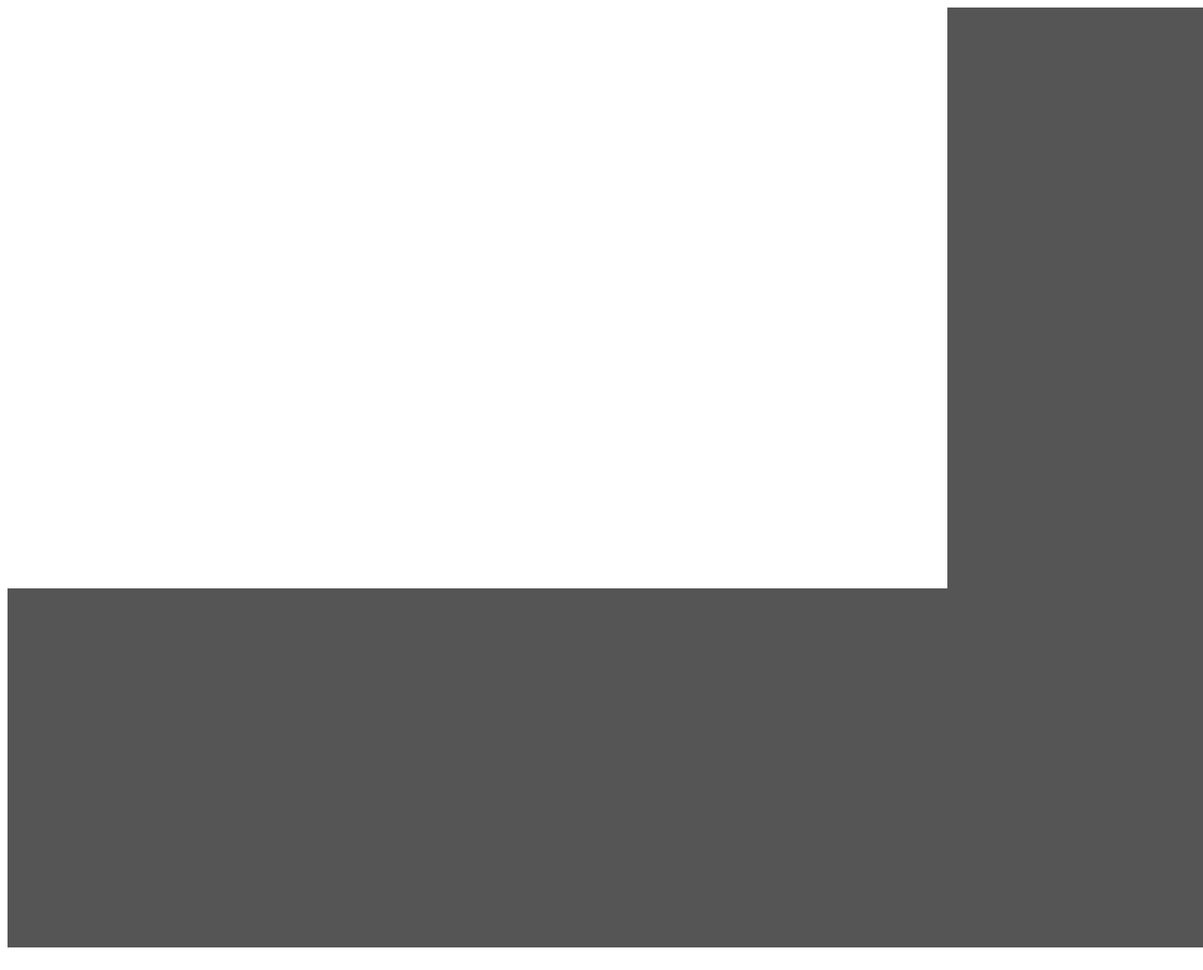
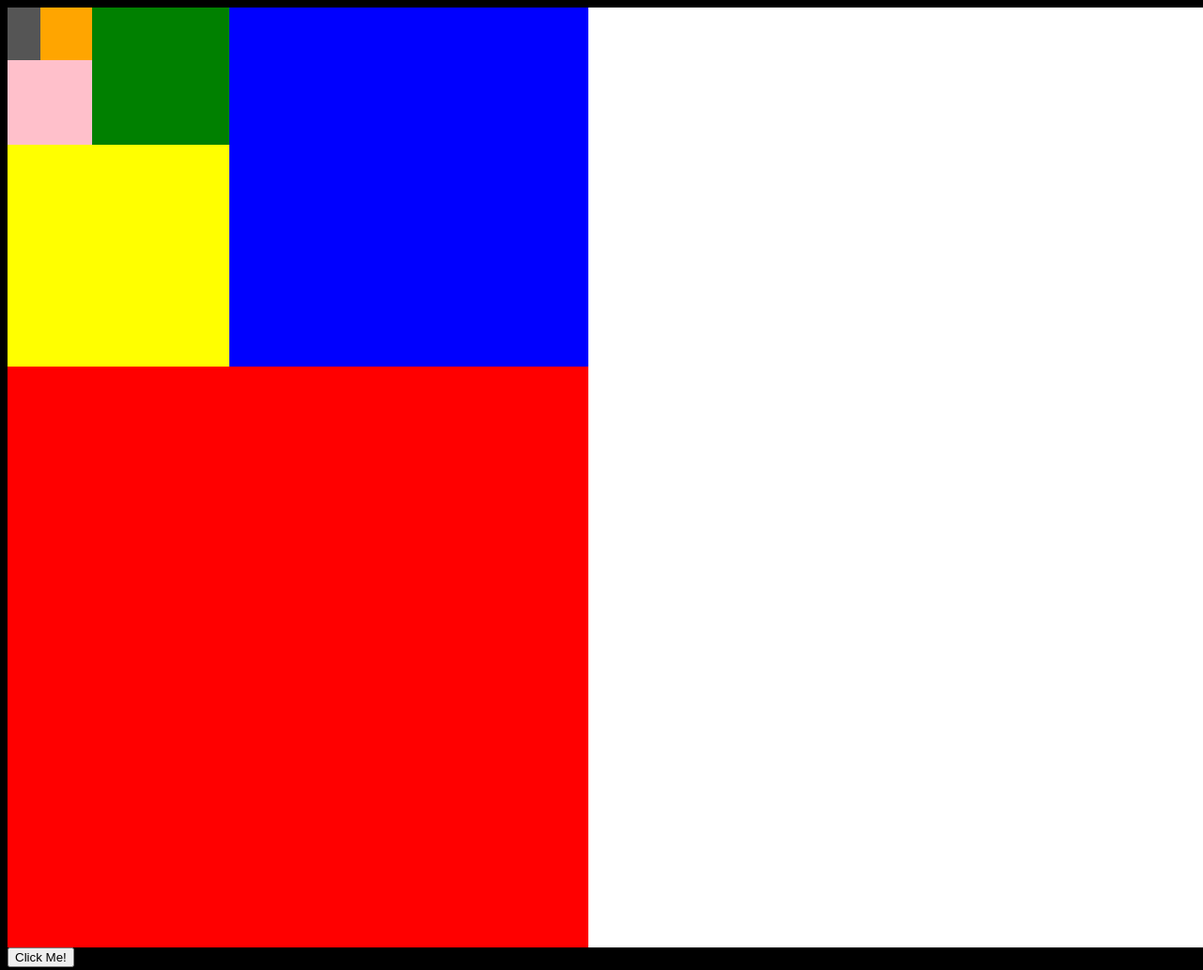
Before and after one commit to rajulapudi/THS-TASKS, a plain HTML site: page week2tasks/goldenratio/index.html in a window 1280 px wide. Shown: the top 1032 px of the page at 94% size. Drawn offline with Linux system fonts and the light colour scheme.

Commit message:
Golden ratio

```diff
--- a/week2tasks/goldenratio/index.css
+++ b/week2tasks/goldenratio/index.css
@@ -1,21 +1,61 @@
-.square {
+
+.rectangle {
+    position: relative;
     height: 1000px;
     width: 1618px;
-    background-color: #555;
+    background: #555;
 }
-.square1 {
-    z-index: 1;
+
+#square0 {
+    position: absolute;
+    right:0px;
+    height: 1000px;
+    width: 1000px;
+    background: #fff;
+}
+
+#square1 {
+    position: absolute;
+    left: 0px;
+    bottom: 0px;
     height: 618px;
-    width: 1000px;
-    background-color: #000;
+    width: 618px;
+    background: red;
 }
-.square2 {
-    height: 1000px;
-    width: 1618px;
-    background-color: #555;
+
+#square2 {
+    position: absolute;
+    top: 0px;
+    left: 236px;
+    height: 382px;
+    width: 382px;
+    background: blue;
 }
-.square3 {
-    height: 1000px;
-    width: 1618px;
-    background-color: #555;
+#square3 {
+    position: absolute;
+    top: 146px;
+    height: 236px;
+    width: 236px;
+    background: yellow;
 }
+#square4 {
+    position: absolute;
+    left: 90.2px;
+    height: 146px;
+    width: 146px;
+    background: green;
+}
+#square5 {
+    position: absolute;
+    top: 55.7px;
+    height: 90.2px;
+    width: 90.2px;
+    background: pink;
+}
+#square6 {
+    position: absolute;
+    left: 34.5px;
+    height: 55.7px;
+    width: 55.7px;
+    background: orange;
+}
--- a/week2tasks/goldenratio/index.html
+++ b/week2tasks/goldenratio/index.html
@@ -4,40 +4,23 @@
 <head>
     <meta charset="UTF-8">
     <title>Document</title>
-<!--    <link rel="stylesheet" href="index.css">-->
-    <style>
-        .rectangle {
-            height: 1000px;
-            width: 1618px;
-            background-color: #555;
-        }
-    </style>
-        <style>
-        .square1 {
-            height: 618px;
-            width: 1000px;
-            background-color: #fff;
-        }
-    </style>
-            <style>
-        .square2 {
-            height: 618px;
-            width: 618px;
-            background-color: #fff;
-        }
-    </style>
+    <link rel="stylesheet" href="index.css">
+    <script src="index.js"></script>
+
+
 </head>
 
-<body>
-    <div class="rectangle">
-        <div class="square1">
-            <div class="square2">
-                <div class="square3">
-
-                </div>
-            </div>
-        </div>
+<body style="background-color:black">
+    <div class="rectangle" id="rect">
+        <div class="square" id="square0"></div>
+        <div class="square" id="square1"></div>
+        <div class="square" id="square2"></div>
+        <div class="square" id="square3"></div>
+        <div class="square" id="square4"></div>
+        <div class="square" id="square5"></div>
+        <div class="square" id="square6"></div>
     </div>
+    <button id="b1" onclick="randomize()">Click Me!</button>
 </body>
 
 </html>
--- /dev/null
+++ b/week2tasks/goldenratio/index.js
@@ -0,0 +1,21 @@
+/*var square1 = document.createElement("div");
+square1.id = "square1";
+square1.attributes =""
+
+
+document.getElementById("rect").appendChild(div);*/
+
+
+function randomize() {
+    document.getElementById("square0").style.background = randomColors();
+    document.getElementById("square1").style.background = randomColors();
+    document.getElementById("square2").style.background = randomColors();
+    document.getElementById("square3").style.background = randomColors();
+    document.getElementById("square4").style.background = randomColors();
+    document.getElementById("square5").style.background = randomColors();
+    document.getElementById("square5").style.background = randomColors();
+}
+
+function randomColors() {
+    return '#' + Math.floor(Math.random() * 16777215).toString(16);
+}
```
Also changed, not shown: week2tasks/Battery App/index.css (added, +14 -0 lines), week2tasks/Battery App/index.html (added, +29 -0 lines), week2tasks/Battery App/index.js (added, +34 -0 lines).
